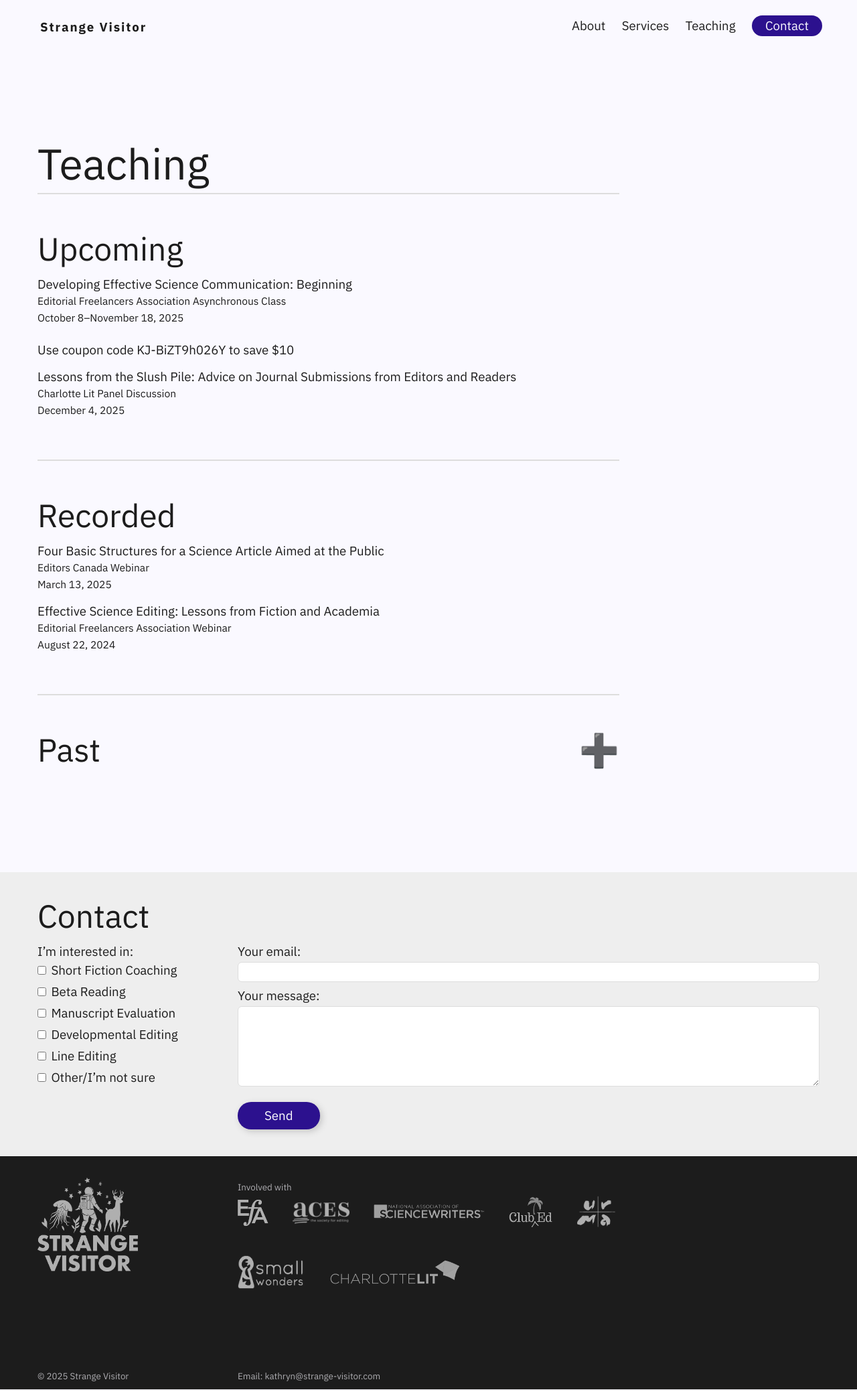
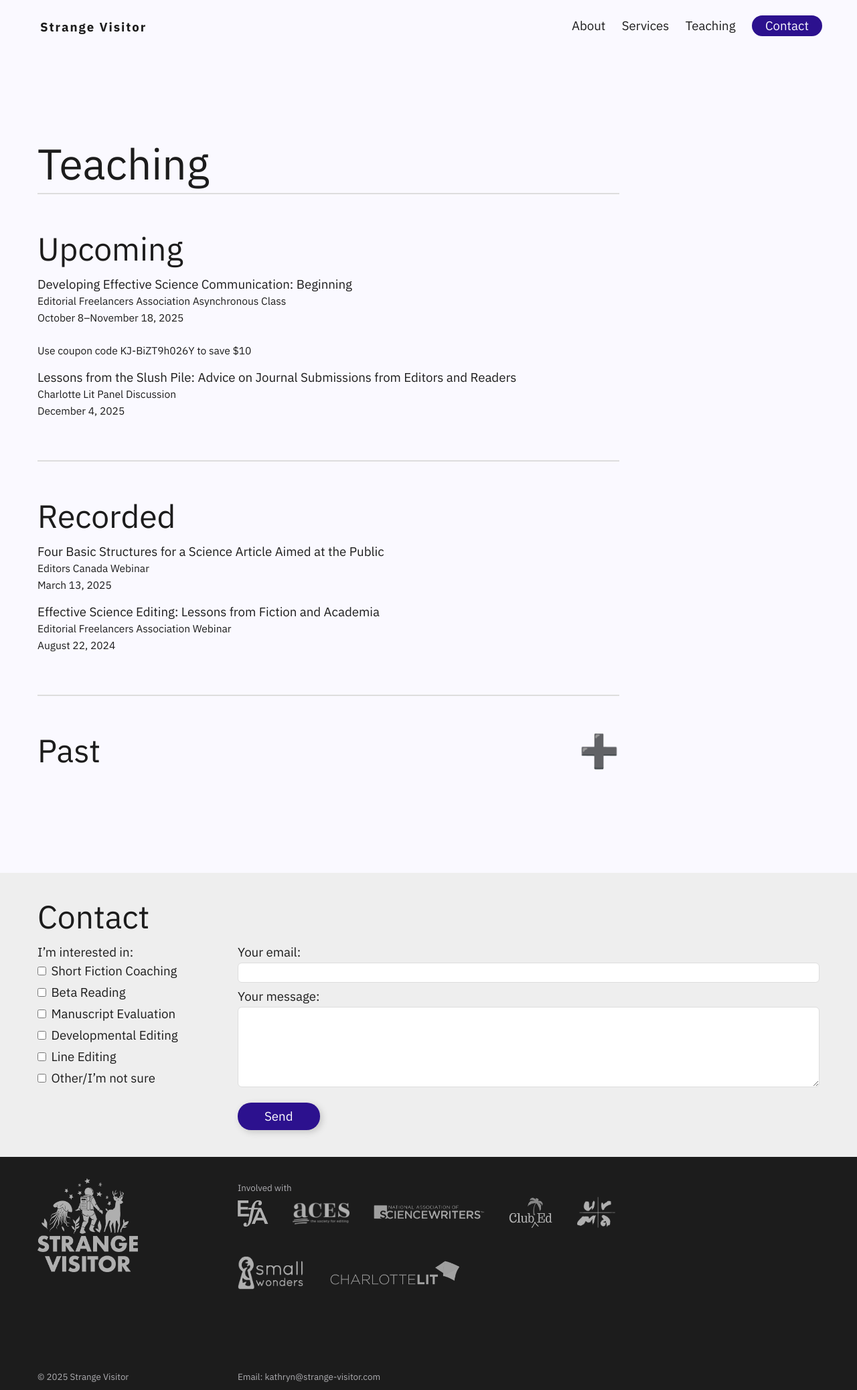
Before and after one commit to kgrimSV/Strange_Visitor, a Jekyll site: the page built from teaching.md, in a window 1280 px wide. Shown: the whole page at 67% size. Built offline with Jekyll 4.4.1, drawn with Linux system fonts in a browser that asks for light colours; some web fonts are replaced.

```diff
--- a/teaching.md
+++ b/teaching.md
@@ -13,7 +13,7 @@ permalink: /teaching/
 <small>October 8–November 18, 2025</small>
 <br>
 <br>
-Use coupon code KJ-BiZT9h026Y to save $10
+<small>Use coupon code KJ-BiZT9h026Y to save $10</small>
 <br>
 
 [Lessons from the Slush Pile: Advice on Journal Submissions from Editors and Readers](https://charlottelit.configio.com/pd/615/panel-discussion-lessons-from-the-slush-pile)<br>
```
